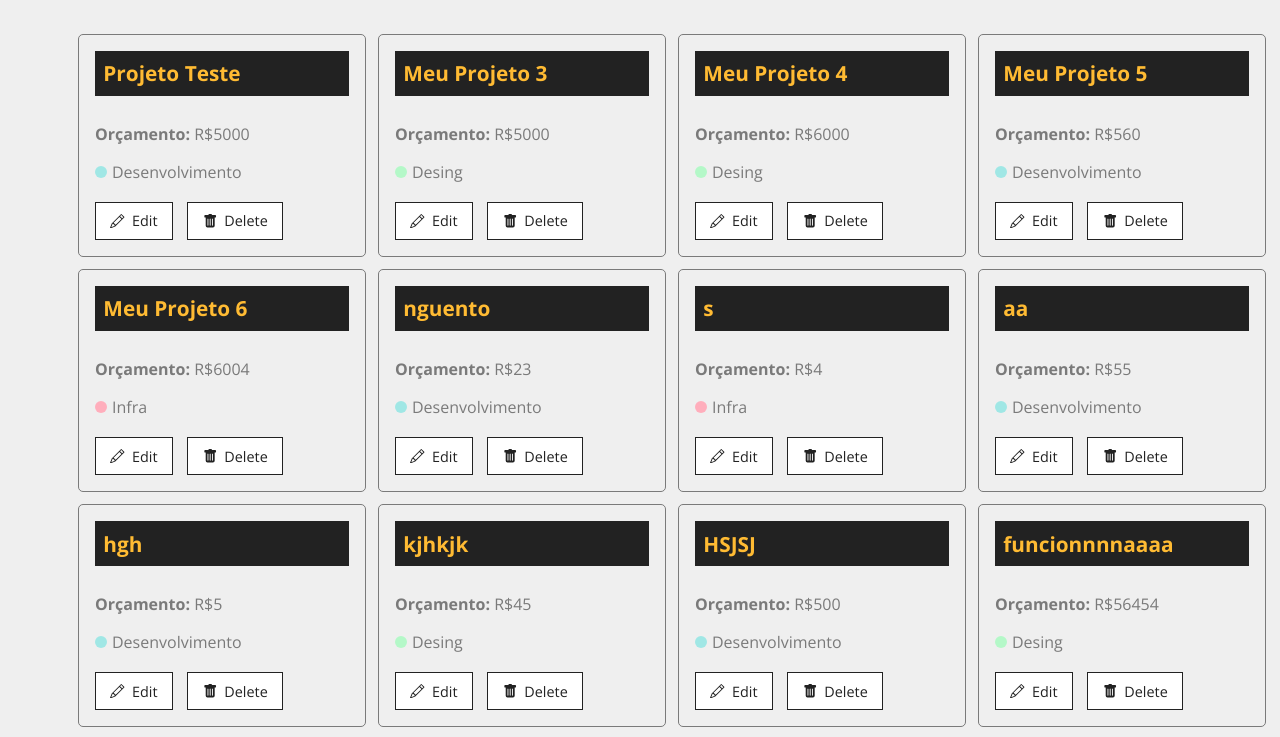
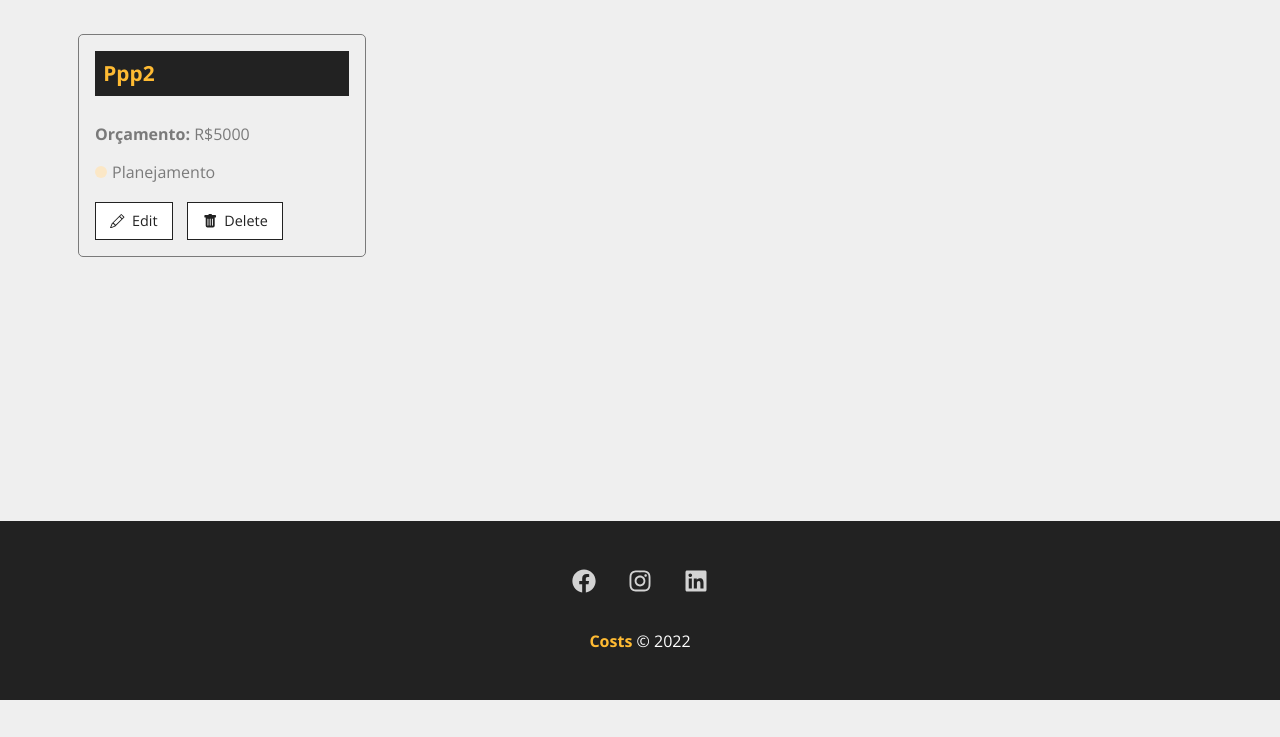
Before and after one commit to NatanSan2002/React-JS, a React (Create React App) app in the folder React/Hora_de_Codar_Projeto/projeto_hc/: page /projects in a window 1280 px wide. Shown: the part 180-917 px from the top of the page. After the commit the page ends 880 px from the top, so only its background shows below. Built offline with nearby package versions, Linux system fonts and the light colour scheme; data requests are answered from the project's data file.

Commit message:
31/05/22

```diff
--- a/React/Hora_de_Codar_Projeto/projeto_hc/db.json
+++ b/React/Hora_de_Codar_Projeto/projeto_hc/db.json
@@ -1,213 +1,15 @@
 {
   "projects": [
     {
-      "name": "Projeto Teste",
+      "name": "Ppp2",
       "budget": "5000",
-      "category": {
-        "id": "2",
-        "name": "Desenvolvimento"
-      },
-      "cost": 0,
-      "services": [],
-      "id": 1
-    },
-    {
-      "name": "Meu Projeto 3",
-      "budget": "5000",
-      "category": {
-        "id": "3",
-        "name": "Desing"
-      },
-      "cost": 0,
-      "services": [],
-      "id": 2
-    },
-    {
-      "name": "Meu Projeto 4",
-      "budget": "6000",
-      "category": {
-        "id": "3",
-        "name": "Desing"
-      },
-      "cost": 0,
-      "services": [],
-      "id": 3
-    },
-    {
-      "name": "Meu Projeto 5",
-      "budget": "560",
-      "category": {
-        "id": "2",
-        "name": "Desenvolvimento"
-      },
-      "cost": 0,
-      "services": [],
-      "id": 4
-    },
-    {
-      "name": "Meu Projeto 6",
-      "budget": "6004",
-      "category": {
-        "id": "1",
-        "name": "Infra"
-      },
-      "cost": 0,
-      "services": [],
-      "id": 5
-    },
-    {
-      "name": "nguento",
-      "budget": "23",
-      "category": {
-        "id": "2",
-        "name": "Desenvolvimento"
-      },
-      "cost": 0,
-      "services": [],
-      "id": 6
-    },
-    {
-      "name": "s",
-      "budget": "4",
-      "category": {
-        "id": "1",
-        "name": "Infra"
-      },
-      "cost": 0,
-      "services": [],
-      "id": 7
-    },
-    {
-      "name": "aa",
-      "budget": "55",
-      "category": {
-        "id": "2",
-        "name": "Desenvolvimento"
-      },
-      "cost": 0,
-      "services": [],
-      "id": 8
-    },
-    {
-      "name": "hgh",
-      "budget": "5",
-      "category": {
-        "id": "2",
-        "name": "Desenvolvimento"
-      },
-      "cost": 0,
-      "services": [],
-      "id": 9
-    },
-    {
-      "name": "kjhkjk",
-      "budget": "45",
-      "category": {
-        "id": "3",
-        "name": "Desing"
-      },
-      "cost": 0,
-      "services": [],
-      "id": 10
-    },
-    {
-      "name": "HSJSJ",
-      "budget": "500",
-      "category": {
-        "id": "2",
-        "name": "Desenvolvimento"
-      },
-      "cost": 0,
-      "services": [],
-      "id": 11
-    },
-    {
-      "name": "funcionnnnaaaa",
-      "budget": "56454",
-      "category": {
-        "id": "3",
-        "name": "Desing"
-      },
-      "cost": 0,
-      "services": [],
-      "id": 12
-    },
-    {
-      "name": "funcio2",
-      "budget": "4574",
-      "category": {
-        "id": "2",
-        "name": "Desenvolvimento"
-      },
-      "cost": 0,
-      "services": [],
-      "id": 13
-    },
-    {
-      "name": "funcio2",
-      "budget": "4574",
-      "category": {
-        "id": "2",
-        "name": "Desenvolvimento"
-      },
-      "cost": 0,
-      "services": [],
-      "id": 14
-    },
-    {
-      "name": "funcio2",
-      "budget": "4574",
-      "category": {
-        "id": "2",
-        "name": "Desenvolvimento"
-      },
-      "cost": 0,
-      "services": [],
-      "id": 15
-    },
-    {
-      "name": "dsdsds",
-      "budget": "5000",
-      "category": {
-        "id": "2",
-        "name": "Desenvolvimento"
-      },
-      "cost": 0,
-      "services": [],
-      "id": 16
-    },
-    {
-      "name": "Project Create",
-      "budget": "6500",
       "category": {
         "id": "4",
         "name": "Planejamento"
       },
       "cost": 0,
       "services": [],
-      "id": 17
-    },
-    {
-      "name": "Test Loading",
-      "budget": "7589",
-      "category": {
-        "id": "3",
-        "name": "Desing"
-      },
-      "cost": 0,
-      "services": [],
-      "id": 18
-    },
-    {
-      "name": "Test Loading2",
-      "budget": "6500",
-      "category": {
-        "id": "1",
-        "name": "Infra"
-      },
-      "cost": 0,
-      "services": [],
-      "id": 19
+      "id": 20
     }
   ],
   "categories": [
--- a/React/Hora_de_Codar_Projeto/projeto_hc/src/components/Project/ProjectCard.js
+++ b/React/Hora_de_Codar_Projeto/projeto_hc/src/components/Project/ProjectCard.js
@@ -6,6 +6,12 @@ import {Link} from "react-router-dom";
 import {BsPencil,BsFillTrashFill} from "react-icons/bs"
 
 function ProjectCard({id,name,budget,category,handleRemove}) {
+
+const remove = (e) =>{
+e.preventDefault();
+handleRemove(id);
+}
+
 return (
 <div className={style.project_card}>
 <h4>{name}</h4>
@@ -18,7 +24,7 @@ return (
 <div className={style.project_card_actions}>
 <Link to="/"><BsPencil/> Edit</Link>
 
-<button>
+<button onClick={remove}>
     <BsFillTrashFill/> Delete
 </button>
 </div>
--- a/React/Hora_de_Codar_Projeto/projeto_hc/src/components/Projects.js
+++ b/React/Hora_de_Codar_Projeto/projeto_hc/src/components/Projects.js
@@ -11,6 +11,8 @@ import ProjectCard from "./Project/ProjectCard.js";
 
 
 function Projects() {
+
+const [msgRemove,setMsgRemove] = useState("");
 
 const [projects,setProjects] = useState([]);
 
@@ -33,6 +35,20 @@ setRemoveLoading(true)
 console.log(data)})
 .catch(error => console.log(error))},300)}, [])
 
+function removeProject(id){
+fetch(`http://localhost:5000/projects/${id}`,{
+method: "DELETE",
+headers:{'Content-Type':'application/json',
+},
+}).then((r) => r.json())
+.then((data) => { console.log(data)
+setProjects(projects.filter((f) => f.id !== id  ))
+setMsgRemove(`Projeto Removido Com Sucesso`)
+})
+.catch((erro) => console.log(erro));
+
+}
+
 
 
 return(
@@ -42,6 +58,7 @@ return(
 <LinkButton to="/newproject" text="Create Project"/>
 </div>
 {message && (<Message type="success" msg={message}/>)}
+{msgRemove && (<Message type="success" msg={msgRemove}/>)}
 <Container customClass="start">
 {projects.length > 0 &&
 projects.map((p) => (
@@ -51,6 +68,7 @@ id={p.id}
 budget={p.budget}
 category={p.category.name}
 key={p.id}
+handleRemove={removeProject}
 
 />
 )
```
Also changed, not shown: 1 other file (tests, documents, lock files or other folders).
